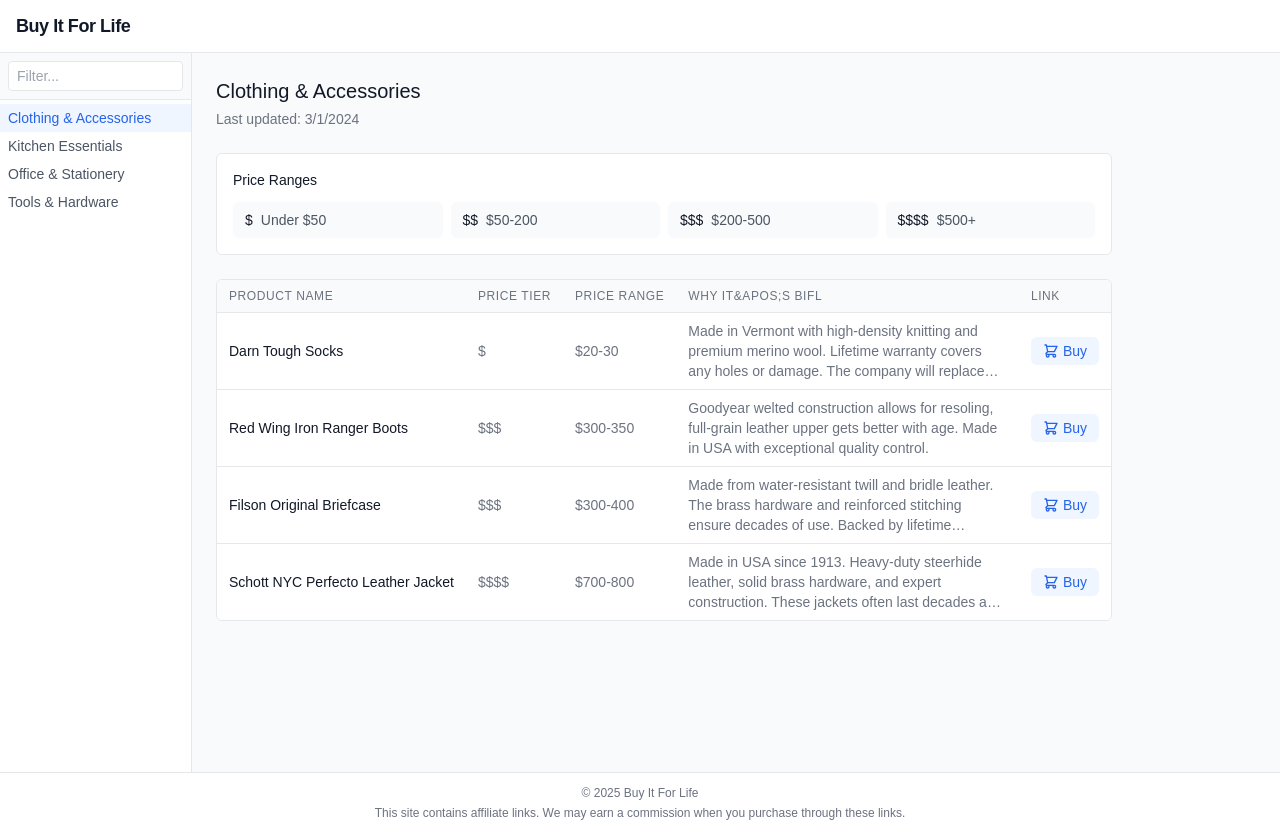
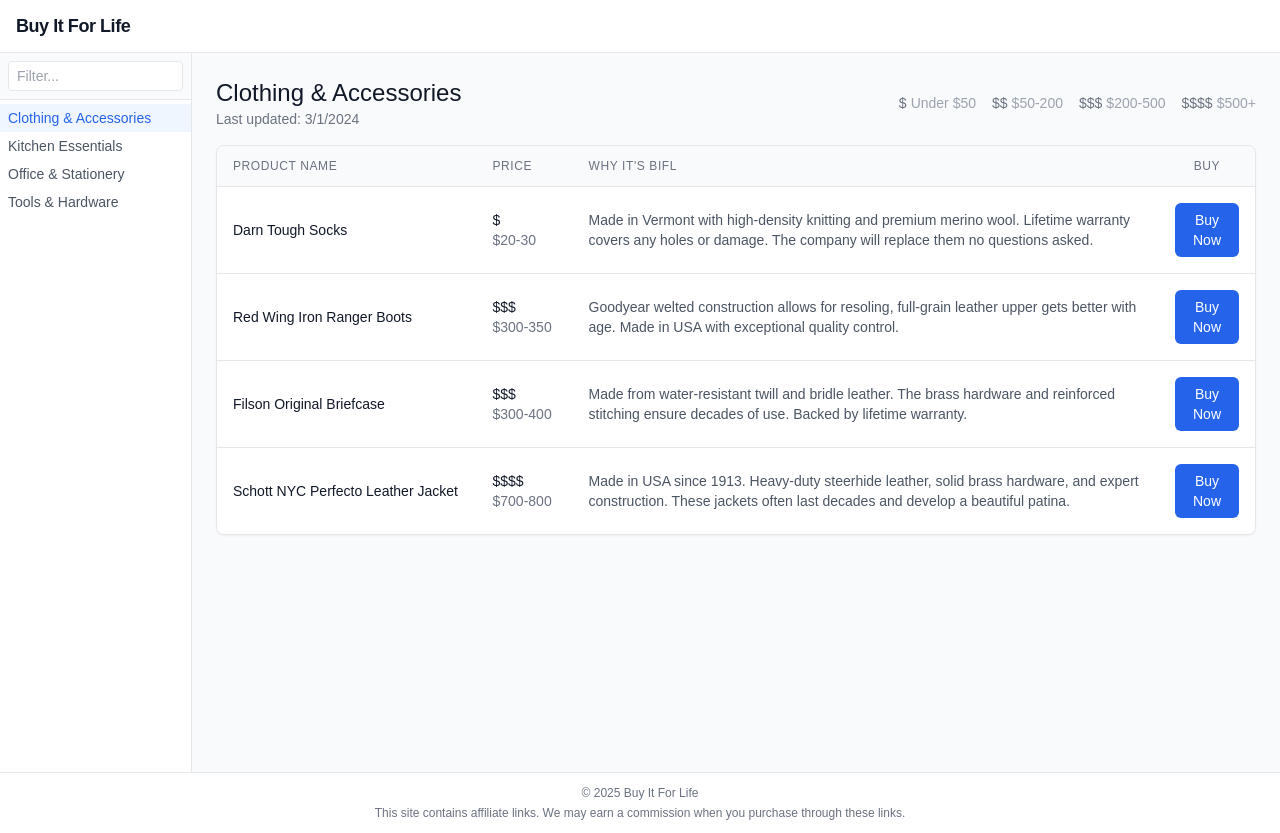
Before and after one commit to SparkyWoo/bifl, a Next.js app: page /categories/clothing in a window 1280 px wide. Built offline with nearby package versions, Linux system fonts and the light colour scheme.

Commit message:
improve ui/ux for product table page

```diff
--- a/app/categories/[id]/page.tsx
+++ b/app/categories/[id]/page.tsx
@@ -1,12 +1,12 @@
 /* eslint-disable @typescript-eslint/no-explicit-any */
 
+import * as React from 'react'
 import { notFound } from 'next/navigation'
 import { getAllCategories } from '../../lib/categories'
 import { compileMDX } from 'next-mdx-remote/rsc'
 import fs from 'node:fs'
 import path from 'node:path'
 import { Metadata } from 'next'
-import React from 'react'
 import { Category, Product } from '../../lib/types'
 
 interface MDXFrontmatter extends Omit<Category, 'id'> {
@@ -98,81 +98,67 @@
   }
 
   return (
-    <div className="max-w-4xl space-y-6">
-      <div>
-        <h1 className="text-xl font-medium text-gray-900">{content.title}</h1>
-        <p className="text-sm text-gray-500 mt-1">
-          Last updated: {new Date(content.lastUpdated).toLocaleDateString()}
-        </p>
-      </div>
-
-      <div className="bg-white border border-gray-200 rounded-md p-4">
-        <h2 className="text-sm font-medium text-gray-900 mb-3">Price Ranges</h2>
-        <div className="grid grid-cols-2 sm:grid-cols-4 gap-2">
+    <div className="space-y-4">
+      <div className="flex items-center justify-between">
+        <div>
+          <h1 className="text-2xl font-medium text-gray-900">{content.title}</h1>
+          <p className="text-sm text-gray-500">
+            Last updated: {new Date(content.lastUpdated).toLocaleDateString()}
+          </p>
+        </div>
+        <div className="text-sm text-gray-500">
           {Object.entries(content.priceRanges).map(([tier, range]) => (
-            <div key={tier} className="bg-gray-50 rounded-md px-3 py-2 text-sm">
-              <span className="font-medium text-gray-900">{tier}</span>
-              <span className="ml-2 text-gray-600">{range}</span>
+            <div key={tier} className="inline-flex items-center ml-4 first:ml-0">
+              <span className="font-medium">{tier}</span>
+              <span className="ml-1 text-gray-400">{range}</span>
             </div>
           ))}
         </div>
       </div>
 
-      <div className="bg-white border border-gray-200 rounded-md overflow-hidden">
+      <div className="bg-white border border-gray-200 rounded-lg shadow-sm overflow-hidden">
         <div className="overflow-x-auto">
-          <table className="min-w-full divide-y divide-gray-200" role="table" aria-label="Products in category">
+          <table className="min-w-full divide-y divide-gray-200">
             <thead className="bg-gray-50">
               <tr>
-                {['Product Name', 'Price Tier', 'Price Range', 'Why It&apos;s BIFL', 'Link'].map((header) => (
-                  <th
-                    key={header}
-                    scope="col"
-                    className="px-3 py-2 text-left text-xs font-medium text-gray-500 uppercase tracking-wider whitespace-nowrap"
-                  >
-                    {header}
-                  </th>
-                ))}
+                <th scope="col" className="px-4 py-3 text-left text-xs font-medium text-gray-500 uppercase tracking-wider w-1/4">
+                  Product Name
+                </th>
+                <th scope="col" className="px-4 py-3 text-left text-xs font-medium text-gray-500 uppercase tracking-wider w-24">
+                  Price
+                </th>
+                <th scope="col" className="px-4 py-3 text-left text-xs font-medium text-gray-500 uppercase tracking-wider">
+                  Why It's BIFL
+                </th>
+                <th scope="col" className="px-4 py-3 text-center text-xs font-medium text-gray-500 uppercase tracking-wider w-24">
+                  Buy
+                </th>
               </tr>
             </thead>
             <tbody className="bg-white divide-y divide-gray-200">
               {content.products?.map((product) => (
                 <tr key={product.name} className="hover:bg-gray-50">
-                  <td className="px-3 py-2 text-sm font-medium text-gray-900 whitespace-nowrap">
-                    {product.name}
+                  <td className="px-4 py-4">
+                    <div className="font-medium text-gray-900">{product.name}</div>
                   </td>
-                  <td className="px-3 py-2 text-sm text-gray-500 whitespace-nowrap">
-                    {product.priceTier}
+                  <td className="px-4 py-4 whitespace-nowrap">
+                    <div className="text-sm text-gray-900 font-medium">{product.priceTier}</div>
+                    <div className="text-sm text-gray-500">{product.priceRange}</div>
                   </td>
-                  <td className="px-3 py-2 text-sm text-gray-500 whitespace-nowrap">
-                    {product.priceRange}
-                  </td>
-                  <td className="px-3 py-2 text-sm text-gray-500">
-                    <div className="line-clamp-3 max-w-md">
+                  <td className="px-4 py-4">
+                    <div className="text-sm text-gray-600 prose-sm max-w-none">
                       {product.whyBifl}
                     </div>
                   </td>
-                  <td className="px-3 py-2 text-sm text-gray-500 whitespace-nowrap">
+                  <td className="px-4 py-4 text-center">
                     <a
                       href={product.link}
                       target="_blank"
                       rel="noopener noreferrer"
-                      className="inline-flex items-center px-3 py-1 rounded-md bg-blue-50 text-blue-600 hover:bg-blue-100 transition-colors"
+                      className="inline-flex items-center px-3 py-1.5 border border-transparent text-sm font-medium rounded-md text-white bg-blue-600 hover:bg-blue-700 focus:outline-none focus:ring-2 focus:ring-offset-2 focus:ring-blue-500"
                       aria-label={`Buy ${product.name}`}
                     >
-                      <svg
-                        className="w-4 h-4 mr-1"
-                        fill="none"
-                        stroke="currentColor"
-                        viewBox="0 0 24 24"
-                      >
-                        <path
-                          strokeLinecap="round"
-                          strokeLinejoin="round"
-                          strokeWidth={2}
-                          d="M3 3h2l.4 2M7 13h10l4-8H5.4M7 13L5.4 5M7 13l-2.293 2.293c-.63.63-.184 1.707.707 1.707H17m0 0a2 2 0 100 4 2 2 0 000-4zm-8 2a2 2 0 11-4 0 2 2 0 014 0z"
-                        />
-                      </svg>
-                      Buy
+                      Buy Now
                     </a>
                   </td>
                 </tr>
```
